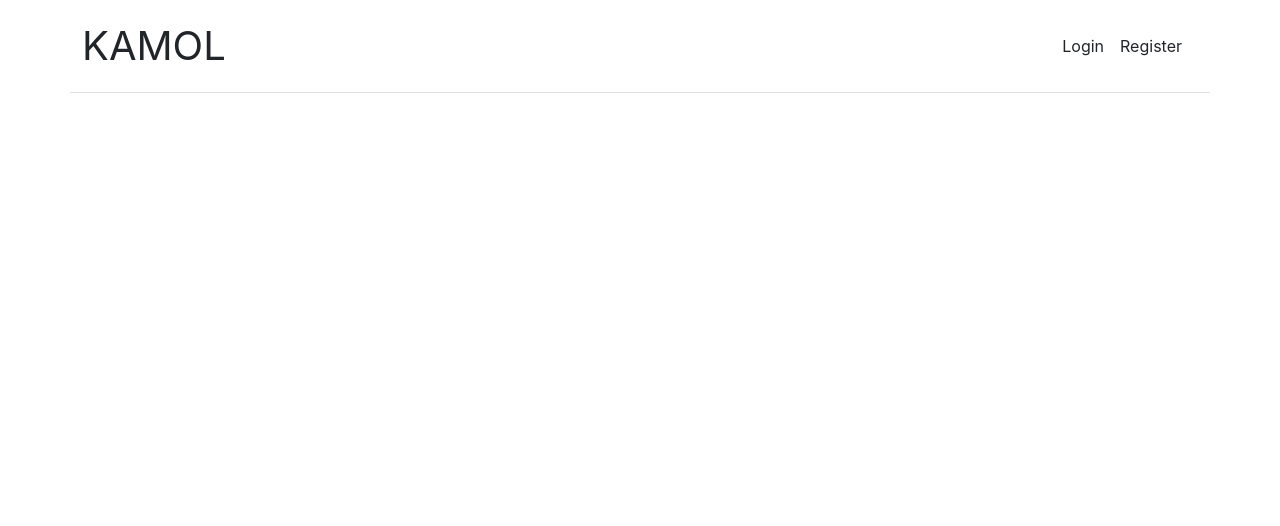
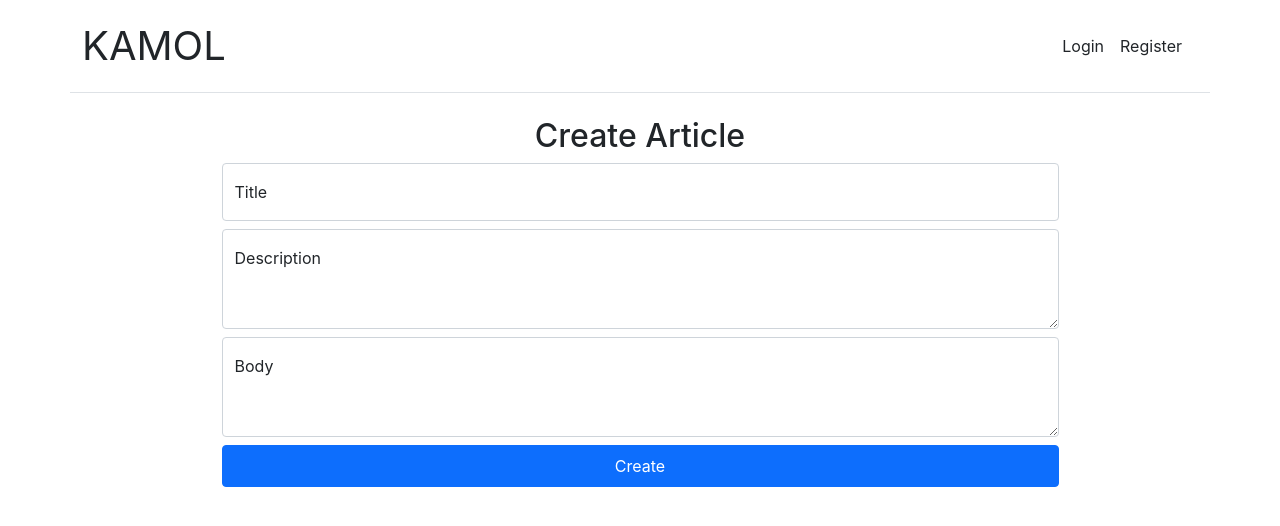
Before and after one commit to KamolJurayev7/Kamol-Application, a React (Create React App) app: page /create-article in a window 1280 px wide. Shown: the top 526 px of the page. Built offline with nearby package versions, Linux system fonts and the light colour scheme; no server answers.

Commit message:
create-article page

```diff
--- a/src/App.js
+++ b/src/App.js
@@ -1,6 +1,6 @@
 import React, { useEffect } from 'react';
 import { Routes, Route } from 'react-router-dom'
-import { Main, Login, Register, Navbar, ArticleDetail } from './components/allComponents'
+import { Main, Login, Register, Navbar, ArticleDetail, CreateArticle } from './components/allComponents'
 import AuthService from './service/auth';
 import { useDispatch } from 'react-redux'
 import { signUserFailure, signUserSuccess } from './slice/auth';
@@ -49,6 +49,7 @@ const App = () => {
             <Route path="/login" element={<Login />} />
             <Route path="/register" element={<Register />} />
             <Route path="/article/:slug" element={<ArticleDetail />} />
+            <Route path="/create-article" element={<CreateArticle />} />
           </Route>
         </Routes>
       </div>
--- /dev/null
+++ b/src/components/Create-article.jsx
@@ -0,0 +1,25 @@
+import React, { useState } from 'react';
+import { Input, TextAria } from '../ui';
+
+const CreateArticle = () => {
+    const [title, setTitle] = useState('')
+    const [description, setDescription] = useState('')
+    const [body, setBody] = useState('')
+    return (
+        <div className='text-center'>
+            <h1 className='fs-2'>Create Article</h1>
+            <div className='w-75 mx-auto'>
+                <form>
+                    <Input label={"Title"} state={title} setState={setTitle} />
+                    <TextAria label={'Description'} state={description} setState={setDescription} />
+                    <TextAria label={'Body'} state={body} setState={setBody} />
+                    <button className="btn btn-primary w-100 py-2">
+                        Create
+                    </button>
+                </form>
+            </div>
+        </div>
+    );
+}
+
+export default CreateArticle;
--- a/src/components/Login.jsx
+++ b/src/components/Login.jsx
@@ -55,7 +55,6 @@ const Login = () => {
                                 :
                                 "Login"
                         }
-
                     </button>
                     <p className="mt-5 mb-3 text-body-secondary">© Kamol Juraev productions</p>
                 </form>
--- a/src/components/Navbar.jsx
+++ b/src/components/Navbar.jsx
@@ -23,6 +23,7 @@ const Navbar = () => {
                 loggedIn ? (
                     <>
                         <p className="me-3 py-2 m-0 mt-md-0 ms-md-auto">{user.username}</p>
+                        <Link to={'/create-article'} className="me-3 py-2 text-dark text-decoration-none">Create</Link>
                         <button onClick={logoutHandler} className=' btn btn-outline-danger'>Logout</button>
                     </>
                 )
--- a/src/components/allComponents.js
+++ b/src/components/allComponents.js
@@ -4,3 +4,4 @@ export {default as Register} from './Register'
 export {default as Navbar} from './Navbar'
 export {default as ValidationError} from './ValidationError'
 export {default as ArticleDetail} from './Article-detail'
+export {default as CreateArticle} from './Create-article'
--- /dev/null
+++ b/src/ui/Text-aria.jsx
@@ -0,0 +1,18 @@
+import React from 'react';
+
+const TextAria = ({ label, state ,setState, height="100px"}) => {
+    return (
+        <div>
+            <div className="form-floating">
+                <textarea
+                    className="form-control my-2"
+                    placeholder={label}
+                    id="floatingTextarea2"
+                    style={{height: height}}></textarea>
+                <label htmlFor="floatingTextarea2">{label}</label>
+            </div>
+        </div>
+    );
+}
+
+export default TextAria;
--- a/src/ui/index.js
+++ b/src/ui/index.js
@@ -1,2 +1,3 @@
 export {default as Input} from './Input'
 export {default as Loader} from './Loader'
+export {default as TextAria} from './Text-aria'
```
